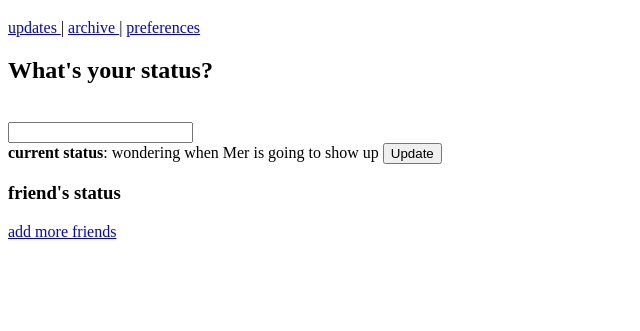
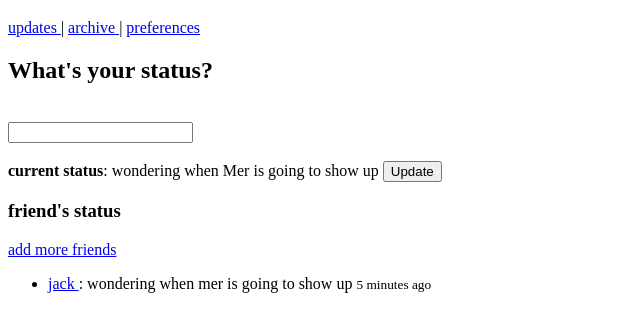
Before and after one commit to Louisf77/early-twitter, a website: page index.html in a window 1280 px wide. Shown: the part 61-392 px from the top of the page, without its empty margins (0-640 px from the left). Drawn offline with Linux system fonts and the light colour scheme.

Commit message:
Add list

```diff
--- a/index.html
+++ b/index.html
@@ -16,11 +16,14 @@
     <main>
       <h2>What's your status?</h2>
       <br />
-      <input type="text" id="Statusbox" name="statusbox" /><br />
+      <input type="text" id="Statusbox" name="statusbox" /><br /><br />
       <b>current status</b>: wondering when Mer is going to show up
       <button type="button">Update</button>
       <h3>friend's status</h3>
       <a href="#"> add more friends </a>
+      <ul>
+        <li><a href="#"> jack </a>: wondering when mer is going to show up <small>5 minutes ago</small></li>
+      </ul>
     </main>
   </body>
 </html>
```
